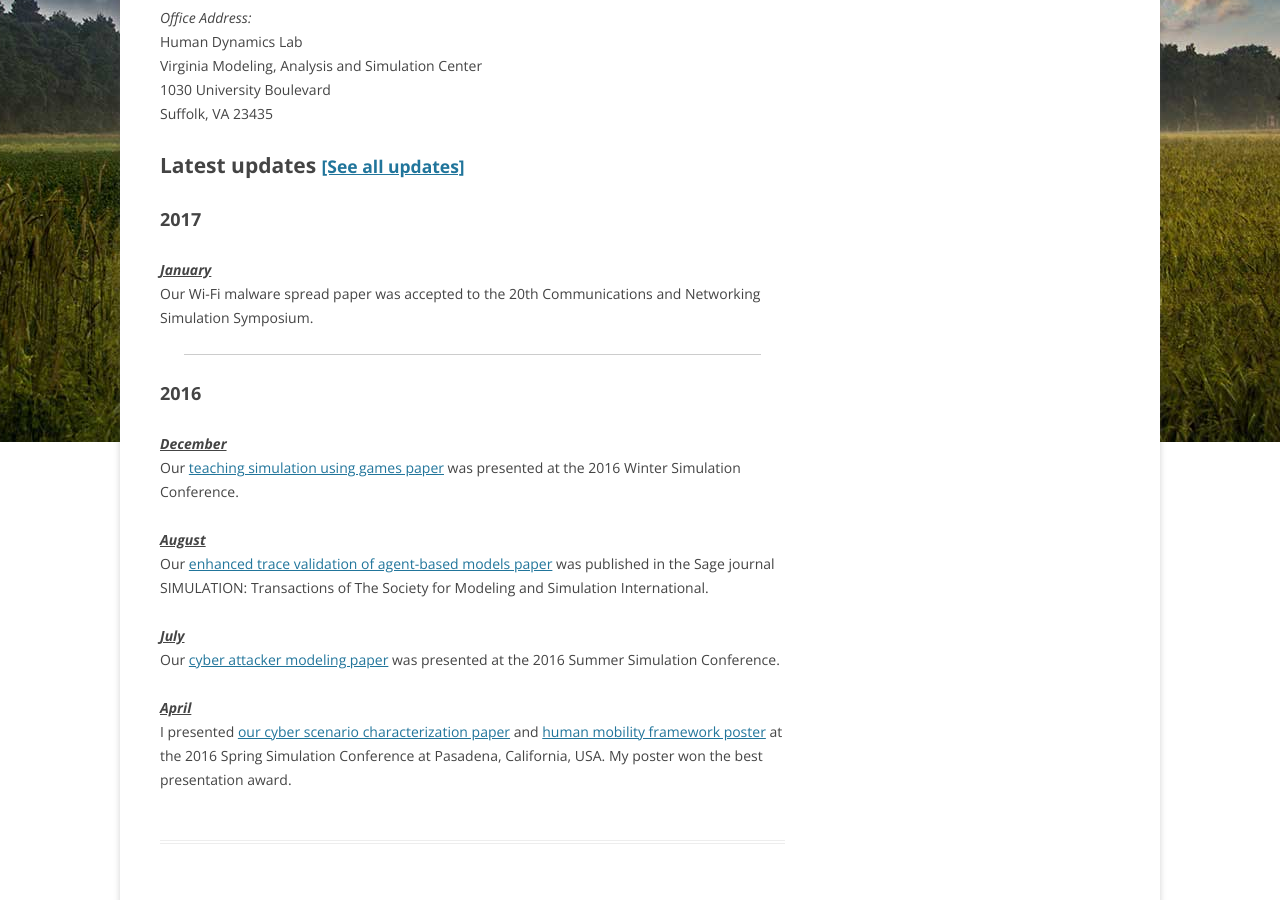
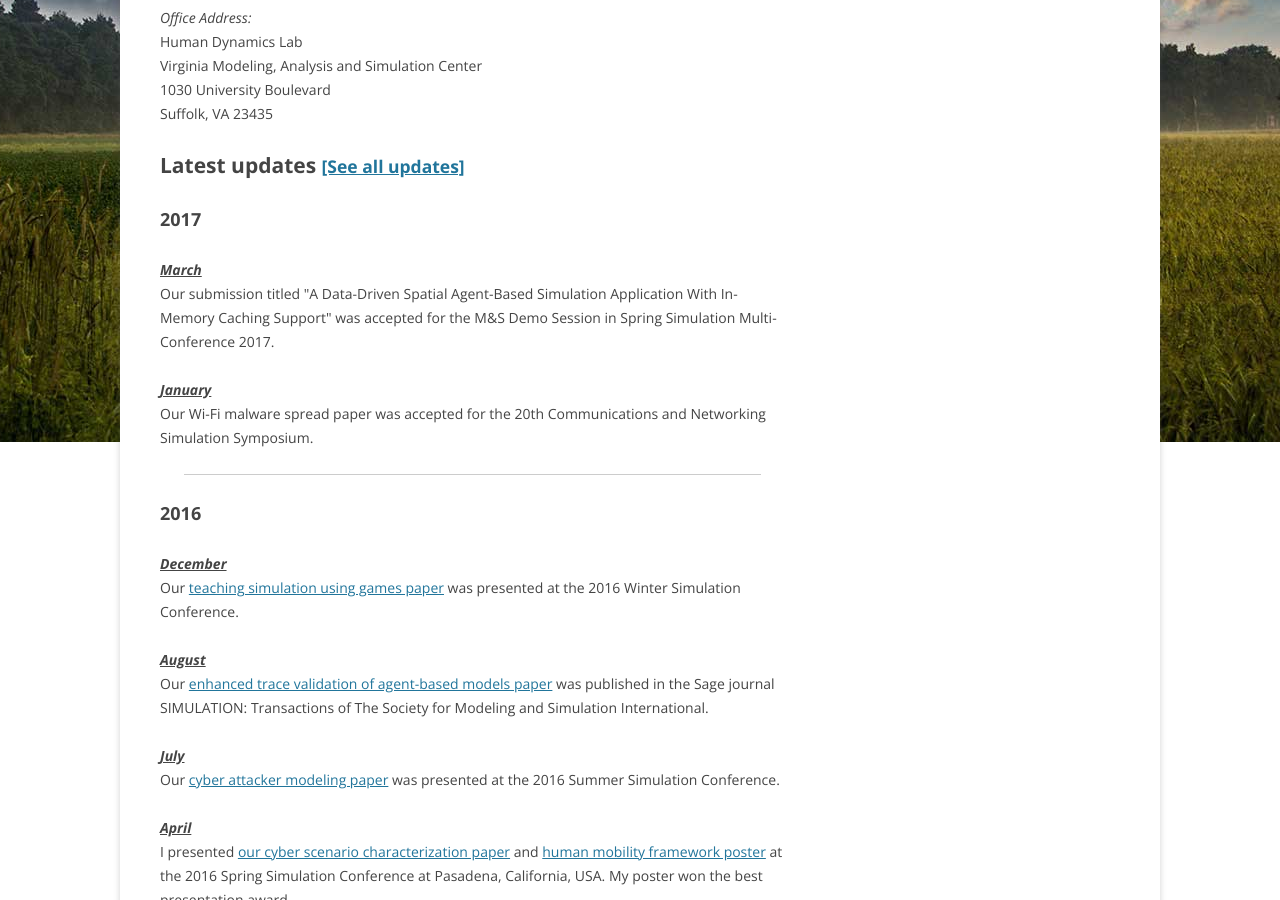
Before and after one commit to hamdikavak/hamdikavak.github.io, a Jekyll site: the page built from index.html, in a window 1280 px wide and 900 px high, scrolled down 576 px. Built offline with Jekyll 4.4.1, drawn with Linux system fonts in a browser that asks for light colours; nearby versions of some CDN libraries; library files that are not in the unit come from our copies.

Commit message:
Update updates.html

```diff
--- a/_includes/updates.html
+++ b/_includes/updates.html
@@ -1,7 +1,11 @@
 <h2>2017</h2>
 <p>
+<strong><em><u>March</u></em></strong><br/>
+Our submission titled "A Data-Driven Spatial Agent-Based Simulation Application With In-Memory Caching Support" was accepted for the M&amp;S Demo Session in Spring Simulation Multi-Conference 2017.
+  </p>
+<p>
 <strong><em><u>January</u></em></strong><br/>
-Our Wi-Fi malware spread paper was accepted to the 20th Communications and Networking Simulation Symposium.
+Our Wi-Fi malware spread paper was accepted for the 20th Communications and Networking Simulation Symposium.
   </p>
 <hr />
 <h2>2016</h2>
```
